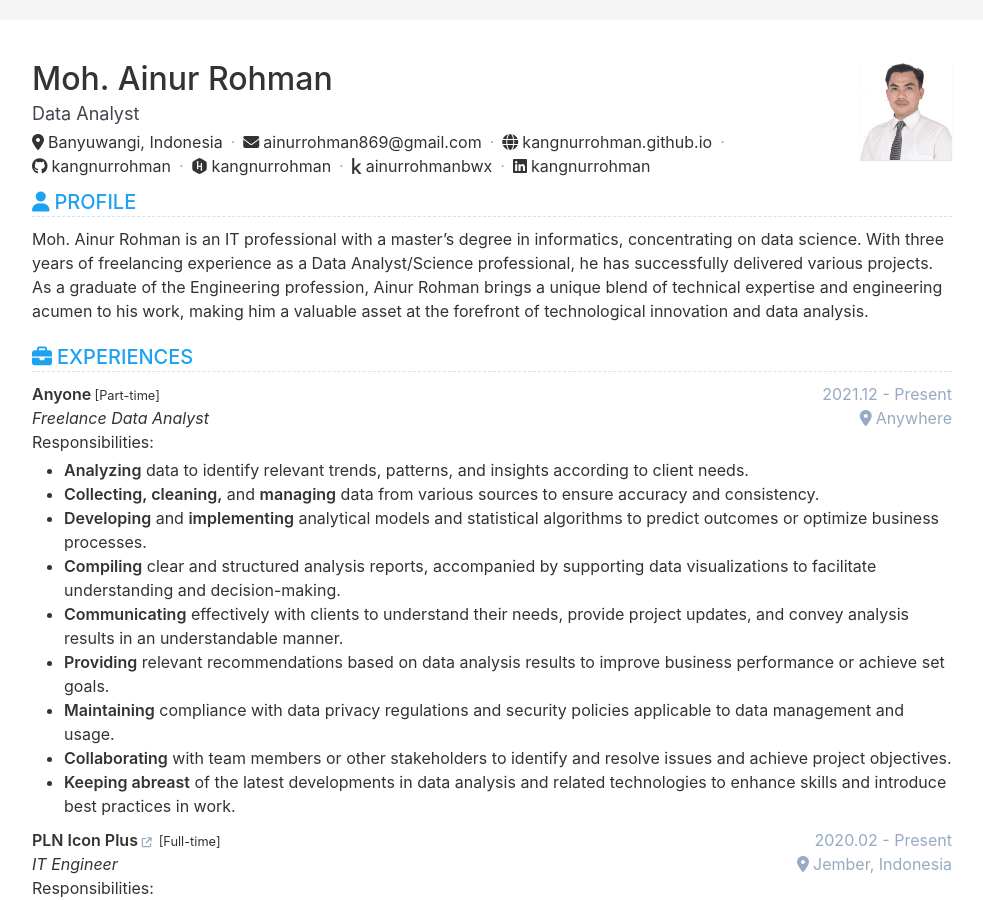
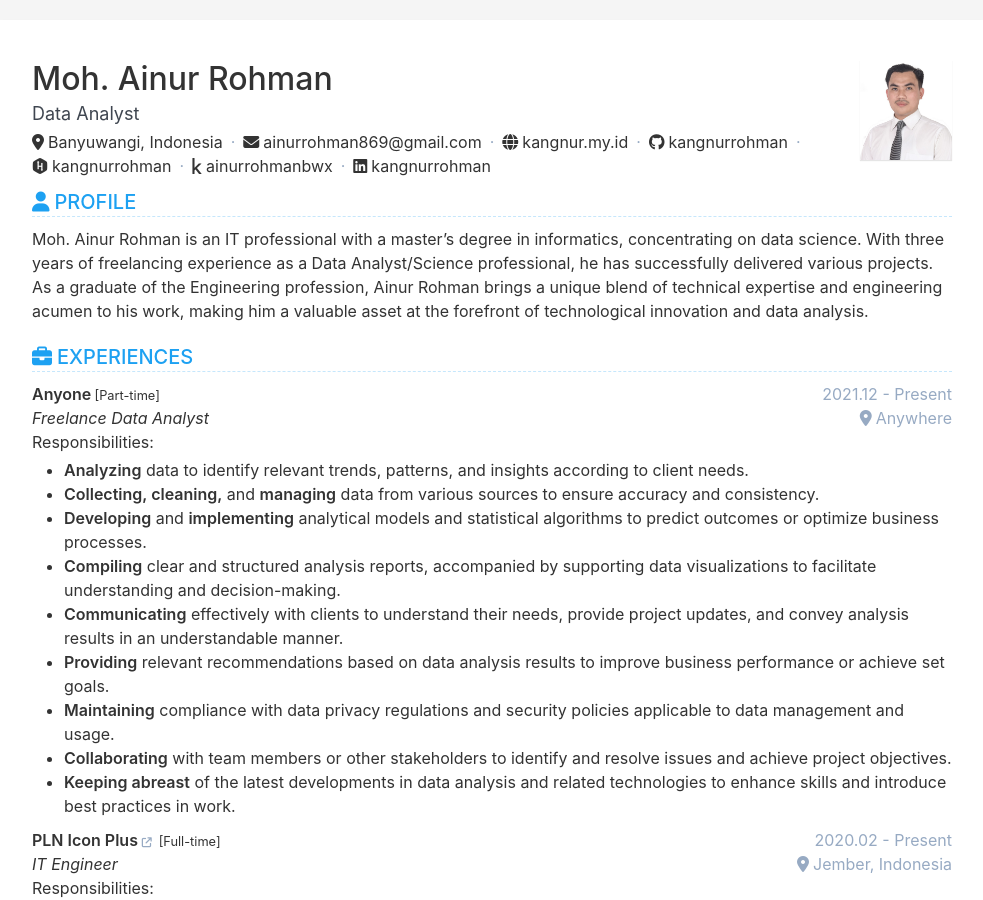
Before and after one commit to kangnurrohman/portfolio, a Jekyll site: the page built from index.html, in a window 1280 px wide and 900 px high. Shown: the whole window, without its empty margins (148-1131 px from the left). Built offline with Jekyll 4.4.1, drawn with Linux system fonts in a browser that asks for light colours.

Commit message:
Update data.yml

```diff
--- a/_data/data.yml
+++ b/_data/data.yml
@@ -10,7 +10,7 @@ contact:
   location: Banyuwangi, Indonesia # location
   email: ainurrohman869@gmail.com # email address
   phone: # phone number, format is "+[Country Code] [Area Code (if applicable)] [Local Phone Number]"
-  website: kangnurrohman.github.io # site URL without schema, like example.com, will automatically prepand "https://"
+  website: kangnur.my.id # site URL without schema, like example.com, will automatically prepand "https://"
 
   gender: # gender or pronoun
   birthday: # birthday
```
